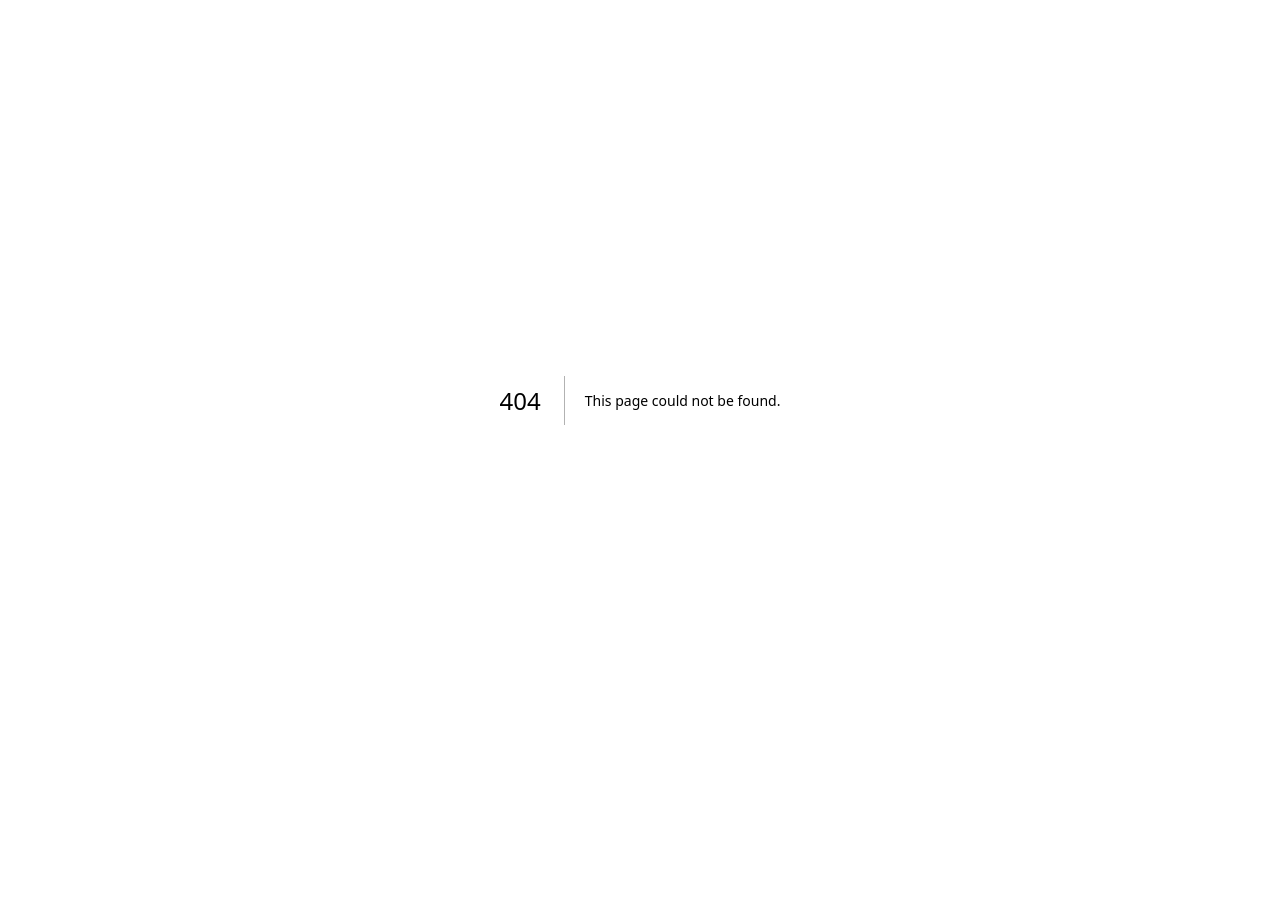
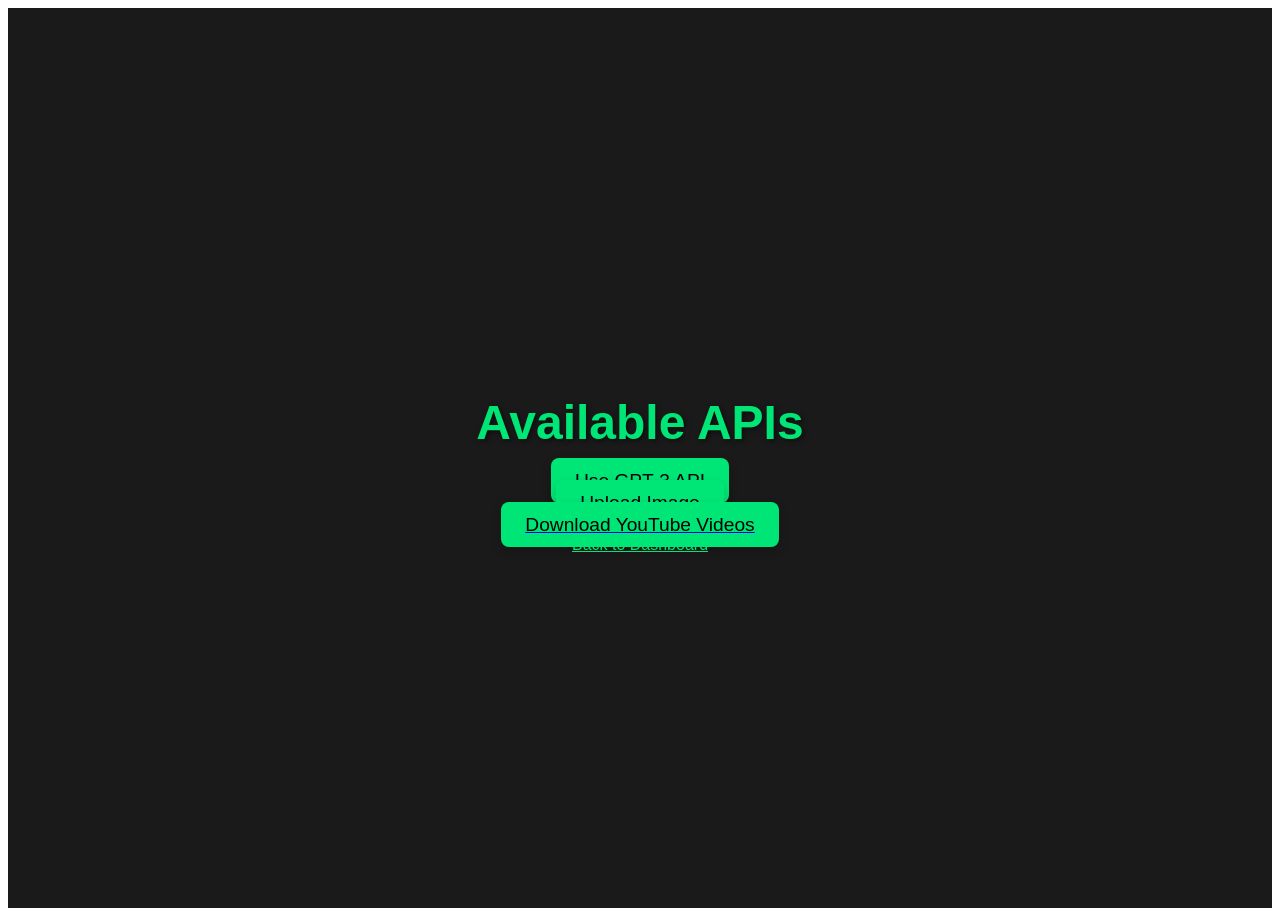
Before and after one commit to Hiddenleaf456/Hmmmm, a Next.js app: page /api-list in a window 1280 px wide. Before the commit this address had no page. Before the commit the page ends 800 px from the top, so only its background shows below. Built offline with nearby package versions, Linux system fonts and the light colour scheme.

Commit message:
Create api-list.js

```diff
--- /dev/null
+++ b/pages/api-list.js
@@ -0,0 +1,119 @@
+import React from 'react';
+import Link from 'next/link';
+
+export default function ApiList() {
+  return (
+    <div style={{
+      display: 'flex',
+      flexDirection: 'column',
+      justifyContent: 'center',
+      alignItems: 'center',
+      height: '100vh',
+      backgroundColor: '#1a1a1a',
+      color: '#fff',
+      padding: '50px',
+      fontFamily: 'Arial, sans-serif',
+    }}>
+      <h1 style={{
+        fontSize: '3rem',
+        color: '#00e676',
+        fontWeight: 'bold',
+        textShadow: '2px 2px 5px rgba(0, 0, 0, 0.5)',
+        marginBottom: '20px',
+      }}>
+        Available APIs
+      </h1>
+
+      <div style={{
+        display: 'flex',
+        flexDirection: 'column',
+        alignItems: 'center',
+      }}>
+        {/** GPT-3 API **/}
+        <Link href="/api/chat?question=hello">
+          <a style={{
+            backgroundColor: '#00e676',
+            color: '#000',
+            padding: '12px 24px',
+            borderRadius: '8px',
+            fontSize: '1.2rem',
+            textDecoration: 'none',
+            marginBottom: '10px', // Small space between buttons
+            transition: 'background-color 0.3s ease, transform 0.3s ease',
+            boxShadow: '0px 4px 10px rgba(0, 0, 0, 0.2)',
+          }}
+          onMouseOver={e => {
+            e.target.style.backgroundColor = '#00c853';
+            e.target.style.transform = 'scale(1.05)';
+          }}
+          onMouseOut={e => {
+            e.target.style.backgroundColor = '#00e676';
+            e.target.style.transform = 'scale(1)';
+          }}>
+            Use GPT-3 API
+          </a>
+        </Link>
+
+        {/** Upload Image API **/}
+        <Link href="/api/upload-image">
+          <a style={{
+            backgroundColor: '#00e676',
+            color: '#000',
+            padding: '12px 24px',
+            borderRadius: '8px',
+            fontSize: '1.2rem',
+            textDecoration: 'none',
+            marginBottom: '10px',
+            transition: 'background-color 0.3s ease, transform 0.3s ease',
+            boxShadow: '0px 4px 10px rgba(0, 0, 0, 0.2)',
+          }}
+          onMouseOver={e => {
+            e.target.style.backgroundColor = '#00c853';
+            e.target.style.transform = 'scale(1.05)';
+          }}
+          onMouseOut={e => {
+            e.target.style.backgroundColor = '#00e676';
+            e.target.style.transform = 'scale(1)';
+          }}>
+            Upload Image
+          </a>
+        </Link>
+
+        {/** YouTube Download API **/}
+        <Link href="/api/ytdl?query=">
+          <a style={{
+            backgroundColor: '#00e676',
+            color: '#000',
+            padding: '12px 24px',
+            borderRadius: '8px',
+            fontSize: '1.2rem',
+            textDecoration: 'none',
+            marginBottom: '10px',
+            transition: 'background-color 0.3s ease, transform 0.3s ease',
+            boxShadow: '0px 4px 10px rgba(0, 0, 0, 0.2)',
+          }}
+          onMouseOver={e => {
+            e.target.style.backgroundColor = '#00c853';
+            e.target.style.transform = 'scale(1.05)';
+          }}
+          onMouseOut={e => {
+            e.target.style.backgroundColor = '#00e676';
+            e.target.style.transform = 'scale(1)';
+          }}>
+            Download YouTube Videos
+          </a>
+        </Link>
+      </div>
+
+      <Link href="/">
+        <a style={{
+          color: '#00e676',
+          textDecoration: 'underline',
+          marginTop: '20px',
+        }}>
+          Back to Dashboard
+        </a>
+      </Link>
+    </div>
+  );
+}
```
